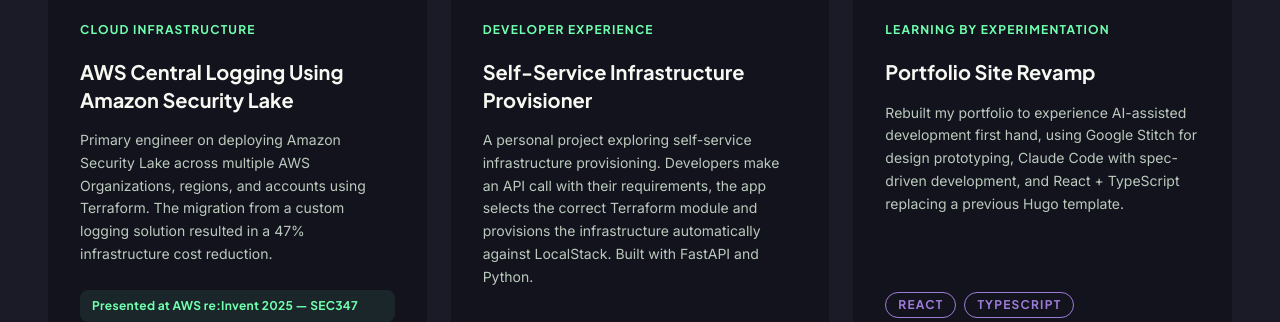
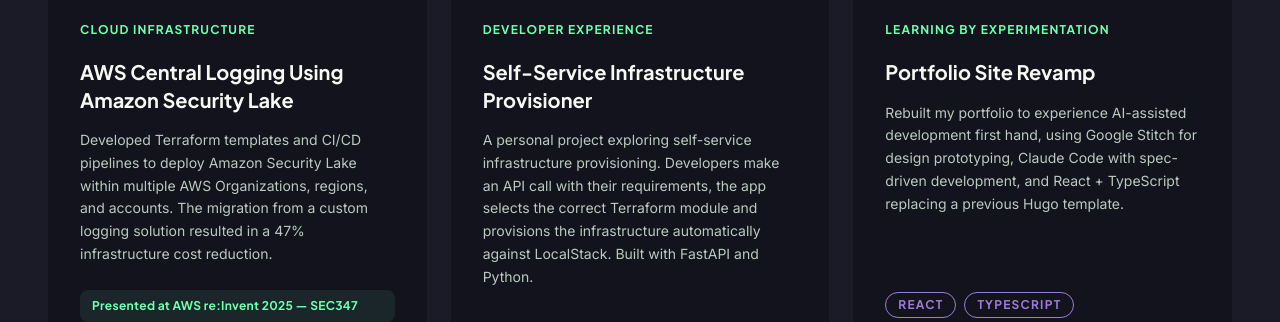
Before and after one commit to augustinechiajh/portfolio-v2, a React (Vite) app: page /#hero in a window 1280 px wide. Shown: the part 1900-2222 px from the top of the page. Built offline with nearby package versions, Linux system fonts and the light colour scheme.

Commit message:
Update Work.tsx
update awkward phrasing

```diff
--- a/src/components/Work.tsx
+++ b/src/components/Work.tsx
@@ -6,7 +6,7 @@
         category: 'Cloud Infrastructure',
         title: 'AWS Central Logging Using Amazon Security Lake',
         description:
-            'Primary engineer on deploying Amazon Security Lake across multiple AWS Organizations, regions, and accounts using Terraform. The migration from a custom logging solution resulted in a 47% infrastructure cost reduction.',
+            'Developed Terraform templates and CI/CD pipelines to deploy Amazon Security Lake within multiple AWS Organizations, regions, and accounts. The migration from a custom logging solution resulted in a 47% infrastructure cost reduction.',
         tags: ['Terraform', 'AWS', 'CI/CD', 'Security'],
         reInvent: 'Presented at AWS re:Invent 2025 — SEC347',
         link: null,
```
